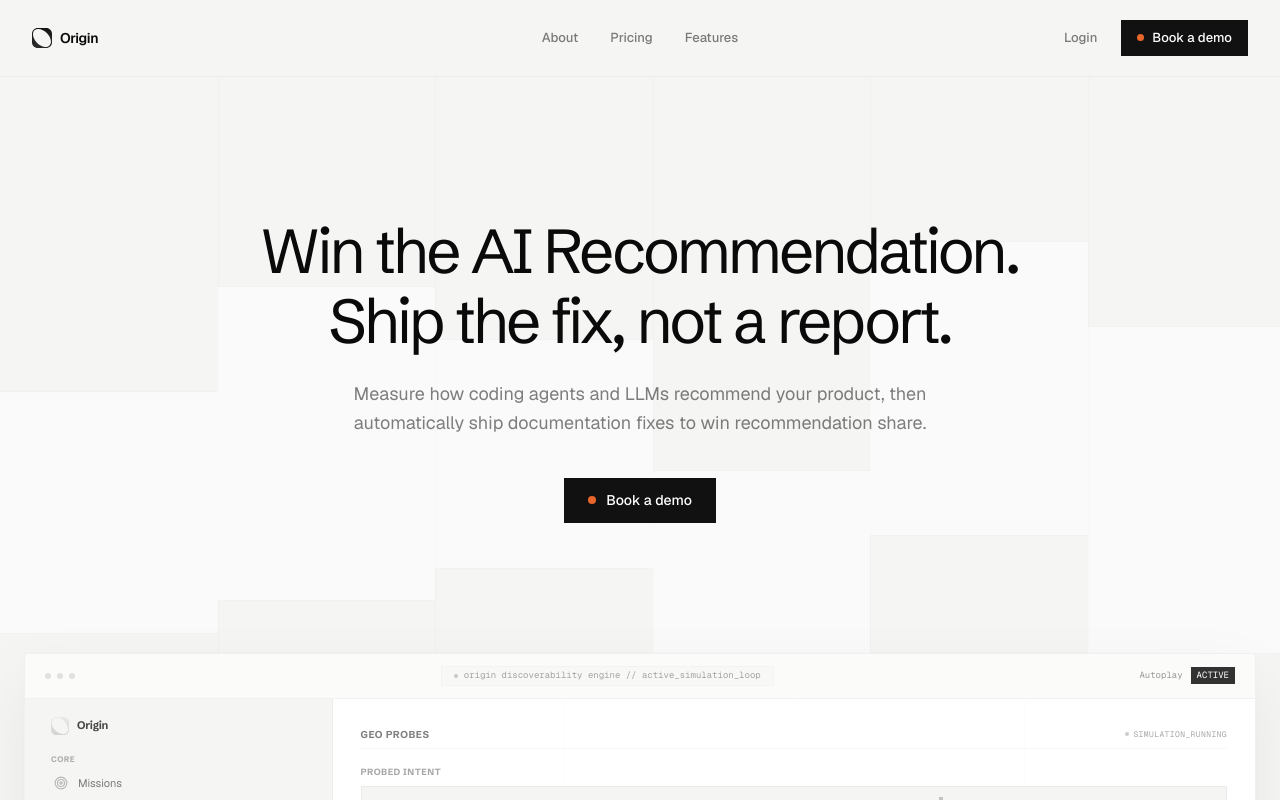
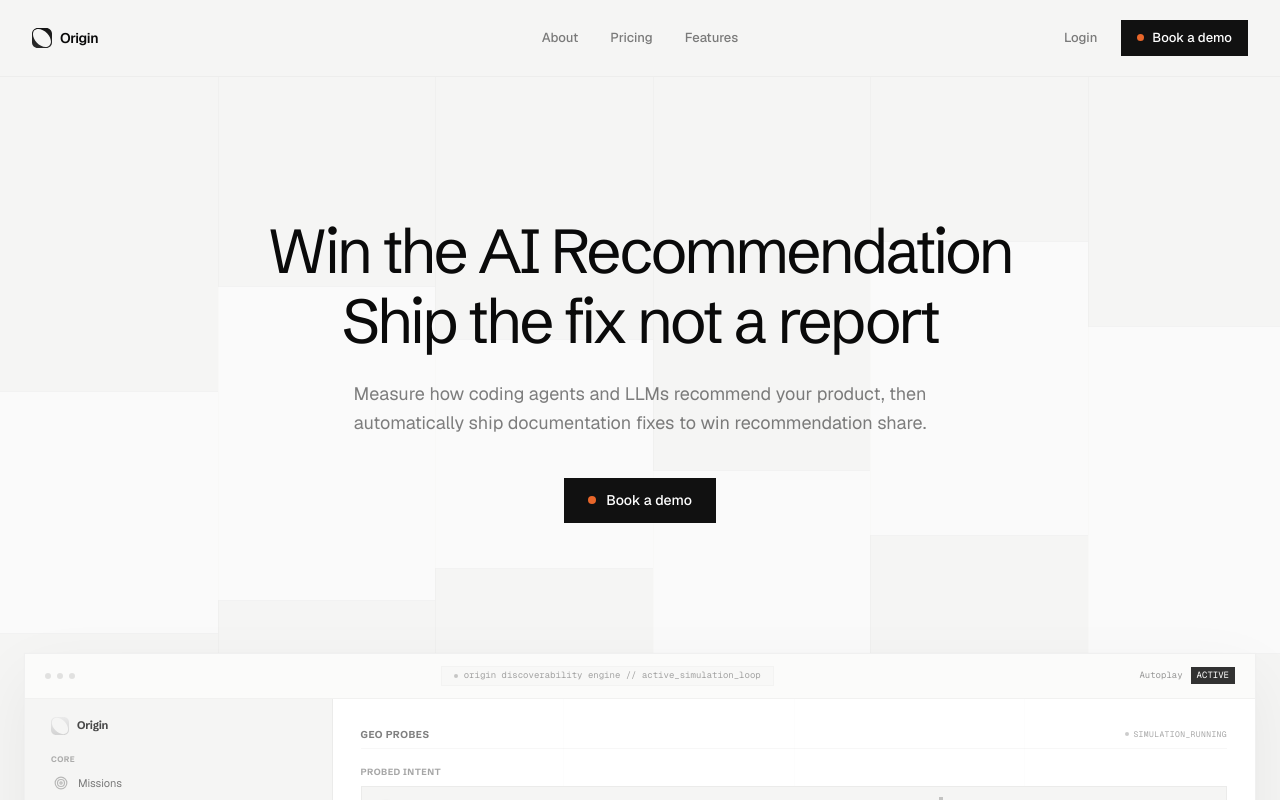
Before and after one commit to tryoriginai/marketing-site, a Next.js app: page / in a window 1280 px wide. Shown: the top 800 px of the page. Built offline with nearby package versions, Linux system fonts and the light colour scheme.

Commit message:
style(hero): remove punctuation from hero headline text

```diff
--- a/app/page.tsx
+++ b/app/page.tsx
@@ -197,8 +197,8 @@ export default function Home() {
                 marginBottom: '24px',
               }}
             >
-              <span className="block whitespace-normal md:whitespace-nowrap">Win the AI Recommendation.</span>
-              <span className="block whitespace-normal md:whitespace-nowrap">Ship the fix, not a report.</span>
+              <span className="block whitespace-normal md:whitespace-nowrap">Win the AI Recommendation</span>
+              <span className="block whitespace-normal md:whitespace-nowrap">Ship the fix not a report</span>
             </h1>
 
             {/* Supporting Copy */}
```
